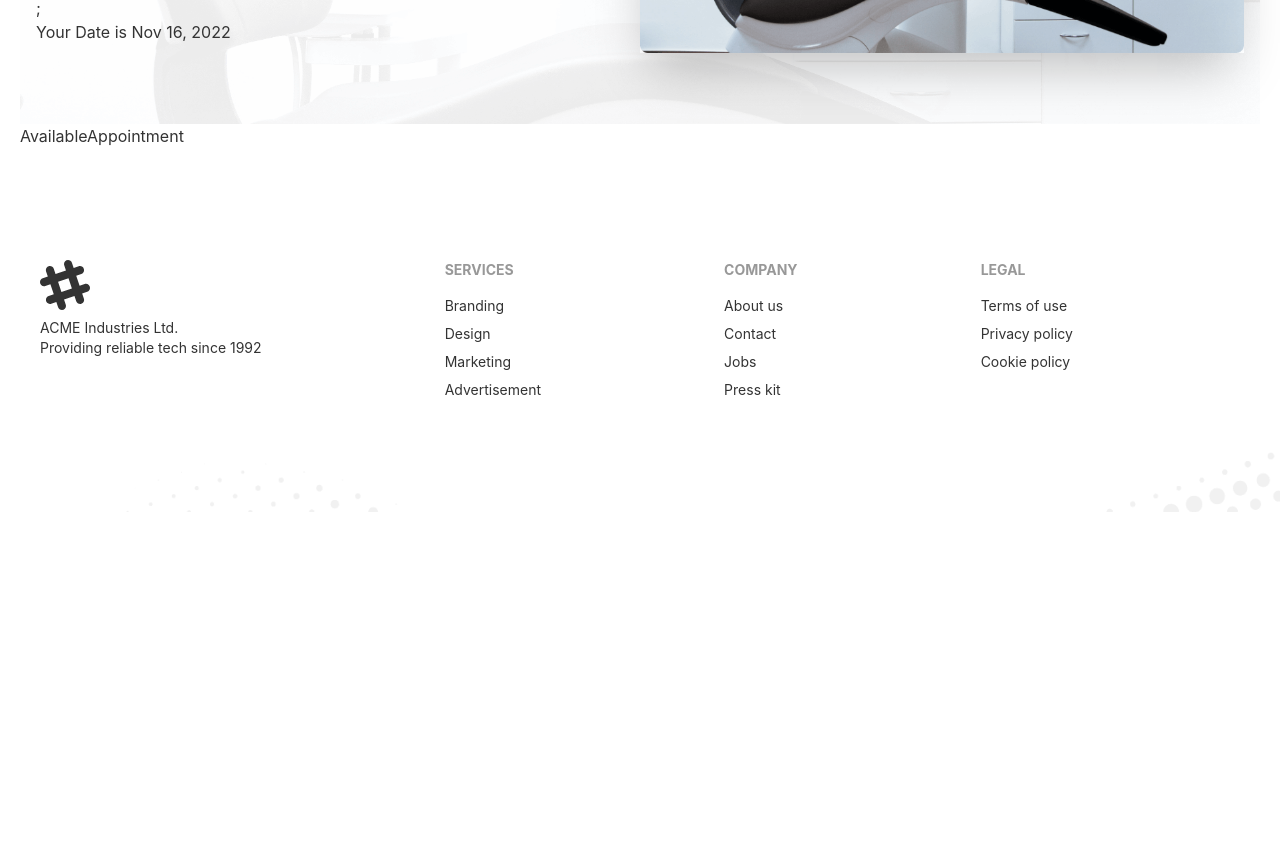
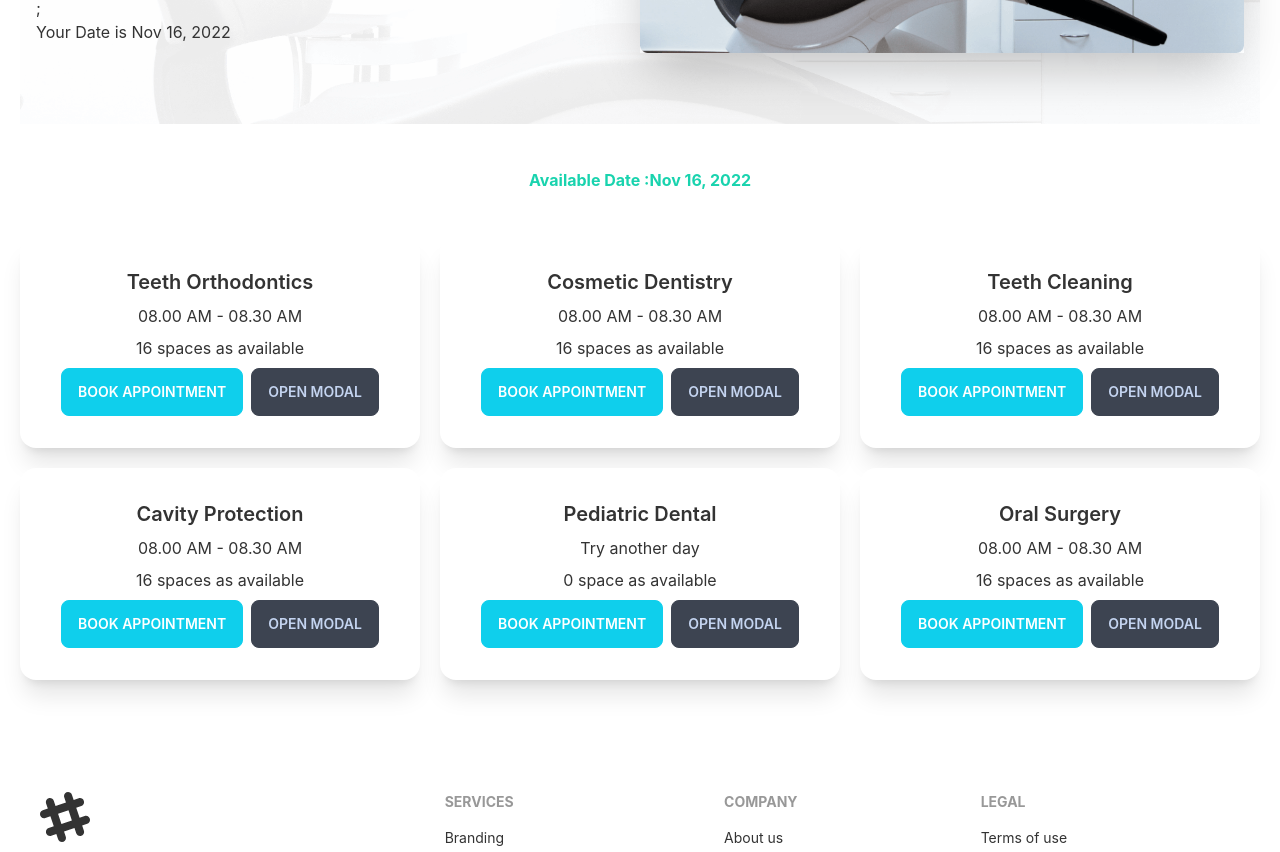
Before and after one commit to Elias-Gti/doctors-portal-app, a React (Create React App) app: page /appointment in a window 1280 px wide. Shown: the part 460-1312 px from the top of the page. Before the commit the page ends 972 px from the top, so only its background shows below. Built offline with nearby package versions, Linux system fonts and the light colour scheme.

Commit message:
modal start

```diff
--- /dev/null
+++ b/public/appointmentOptions.json
@@ -0,0 +1,118 @@
+[
+    {
+      "_id": 1,
+      "name": "Teeth Orthodontics",
+      "slots": [
+        "08.00 AM - 08.30 AM",
+        "08.30 AM - 09.00 AM",
+        "09.00 AM - 9.30 AM",
+        "09.30 AM - 10.00 AM",
+        "10.00 AM - 10.30 AM",
+        "10.30 AM - 11.00 AM",
+        "11.00 AM - 11.30 AM",
+        "11.30 AM - 12.00 AM",
+        "1.00 PM - 1.30 PM",
+        "1.30 PM - 2.00 PM",
+        "2.00 PM - 2.30 PM",
+        "2.30 PM - 3.00 PM",
+        "3.00 PM - 3.30 PM",
+        "3.30 PM - 4.00 PM",
+        "4.00 PM - 4.30 PM",
+        "4.30 PM - 5.00 PM"
+      ]
+    },
+    {
+      "_id": 2,
+      "name": "Cosmetic Dentistry",
+      "slots": [
+        "08.00 AM - 08.30 AM",
+        "08.30 AM - 09.00 AM",
+        "09.00 AM - 9.30 AM",
+        "09.30 AM - 10.00 AM",
+        "10.00 AM - 10.30 AM",
+        "10.30 AM - 11.00 AM",
+        "11.00 AM - 11.30 AM",
+        "11.30 AM - 12.00 AM",
+        "1.00 PM - 1.30 PM",
+        "1.30 PM - 2.00 PM",
+        "2.00 PM - 2.30 PM",
+        "2.30 PM - 3.00 PM",
+        "3.00 PM - 3.30 PM",
+        "3.30 PM - 4.00 PM",
+        "4.00 PM - 4.30 PM",
+        "4.30 PM - 5.00 PM"
+      ]
+    },
+    {
+      "_id": 3,
+      "name": "Teeth Cleaning",
+      "slots": [
+        "08.00 AM - 08.30 AM",
+        "08.30 AM - 09.00 AM",
+        "09.00 AM - 9.30 AM",
+        "09.30 AM - 10.00 AM",
+        "10.00 AM - 10.30 AM",
+        "10.30 AM - 11.00 AM",
+        "11.00 AM - 11.30 AM",
+        "11.30 AM - 12.00 AM",
+        "1.00 PM - 1.30 PM",
+        "1.30 PM - 2.00 PM",
+        "2.00 PM - 2.30 PM",
+        "2.30 PM - 3.00 PM",
+        "3.00 PM - 3.30 PM",
+        "3.30 PM - 4.00 PM",
+        "4.00 PM - 4.30 PM",
+        "4.30 PM - 5.00 PM"
+      ]
+    },
+    {
+      "_id": 4,
+      "name": "Cavity Protection",
+      "slots": [
+        "08.00 AM - 08.30 AM",
+        "08.30 AM - 09.00 AM",
+        "09.00 AM - 9.30 AM",
+        "09.30 AM - 10.00 AM",
+        "10.00 AM - 10.30 AM",
+        "10.30 AM - 11.00 AM",
+        "11.00 AM - 11.30 AM",
+        "11.30 AM - 12.00 AM",
+        "1.00 PM - 1.30 PM",
+        "1.30 PM - 2.00 PM",
+        "2.00 PM - 2.30 PM",
+        "2.30 PM - 3.00 PM",
+        "3.00 PM - 3.30 PM",
+        "3.30 PM - 4.00 PM",
+        "4.00 PM - 4.30 PM",
+        "4.30 PM - 5.00 PM"
+      ]
+    },
+    {
+      "_id": 5,
+      "name": "Pediatric Dental",
+      "slots": [
+      ]
+    },
+    {
+      "_id": 6,
+      "name": "Oral Surgery",
+      "slots": [
+        "08.00 AM - 08.30 AM",
+        "08.30 AM - 09.00 AM",
+        "09.00 AM - 9.30 AM",
+        "09.30 AM - 10.00 AM",
+        "10.00 AM - 10.30 AM",
+        "10.30 AM - 11.00 AM",
+        "11.00 AM - 11.30 AM",
+        "11.30 AM - 12.00 AM",
+        "1.00 PM - 1.30 PM",
+        "1.30 PM - 2.00 PM",
+        "2.00 PM - 2.30 PM",
+        "2.30 PM - 3.00 PM",
+        "3.00 PM - 3.30 PM",
+        "3.30 PM - 4.00 PM",
+        "4.00 PM - 4.30 PM",
+        "4.30 PM - 5.00 PM"
+      ]
+    }
+  ]
--- a/src/Pages/Appointment/Appointment/Appointment.js
+++ b/src/Pages/Appointment/Appointment/Appointment.js
@@ -1,12 +1,22 @@
-import React from 'react';
+import React, { useState } from 'react';
 import AppointmentBanner from '../AppointmentBanner/AppointmentBanner';
 import AvailableAppointment from '../AvailableAppointment/AvailableAppointment';
+import BookingModal from '../BookingModal/BookingModal';
 
 const Appointment = () => {
+    const [selectDate,setSelectedDate]=useState(new Date())
     return (
         <div className='mx-5'>
-            <AppointmentBanner></AppointmentBanner>
-            <AvailableAppointment></AvailableAppointment>
+            <AppointmentBanner
+            selectDate={selectDate}
+            setSelectedDate={setSelectedDate}
+            ></AppointmentBanner>
+
+            <AvailableAppointment
+            selectDate={selectDate}
+            ></AvailableAppointment>
+
+            <BookingModal></BookingModal>
         </div>
     );
 };
--- a/src/Pages/Appointment/AppointmentBanner/AppointmentBanner.js
+++ b/src/Pages/Appointment/AppointmentBanner/AppointmentBanner.js
@@ -1,12 +1,12 @@
-import React, { useState } from 'react';
+import React from 'react';
 import bg from '../../../assets/images/bg.png';
 import chair from '../../../assets/images/chair.png';
 import { format } from 'date-fns';
 import { DayPicker } from 'react-day-picker';
 
 
-const AppointmentBanner = () => {
-    const [selectDate,setSelectedDate]=useState(new Date())
+const AppointmentBanner = ({selectDate,setSelectedDate}) => {
+
     return (
         <div className="hero " style={{ backgroundImage: `url(${bg})` }}>
             <div className="hero-content flex-col py-20 lg:flex-row-reverse">
--- /dev/null
+++ b/src/Pages/Appointment/AppointmentOption/AppointmentOption.js
@@ -0,0 +1,20 @@
+import React from 'react';
+
+const AppointmentOption = ({ option }) => {
+    const { name, slots } = option;
+    return (
+        <div className="card bg-base-100  text-center shadow-xl">
+            <div className="card-body items-center">
+                <h2 className="card-title">{name}</h2>
+                <p>{slots.length>0 ? slots[0]:'Try another day'}</p>
+                <p>{slots.length} {slots.length>1 ?"spaces":"space"} as available</p>
+                <div className="card-actions justify-end">
+                    <button className="btn btn-primary text-white">Book Appointment</button>
+                    <label htmlFor="booking-modal" className="btn">open modal</label>
+                </div>
+            </div>
+        </div>
+    );
+};
+
+export default AppointmentOption;
--- a/src/Pages/Appointment/AvailableAppointment/AvailableAppointment.js
+++ b/src/Pages/Appointment/AvailableAppointment/AvailableAppointment.js
@@ -1,9 +1,22 @@
-import React from 'react';
+import React, { useEffect, useState } from 'react';
+import { format } from 'date-fns';
+import AppointmentOption from '../AppointmentOption/AppointmentOption';
 
-const AvailableAppointment = () => {
+const AvailableAppointment = ({selectDate}) => {
+    const [appointmentOption,setAppointmentOption]=useState([]);
+    useEffect(()=>{
+        fetch('appointmentOptions.json')
+        .then(res=>res.json())
+        .then(data=>setAppointmentOption(data))
+    },[])
     return (
         <div>
-            <p>AvailableAppointment</p>
+            <p className='text-center text-secondary font-bold my-11'>Available Date :{format(selectDate,'PP')}</p>
+            <div className='grid  lg:grid-cols-3 md:grid-cols-2 gap-5'>
+                {
+                    appointmentOption.map(option=><AppointmentOption key={option._id} option={option}></AppointmentOption>)
+                }
+            </div>
 
         </div>
     );
--- /dev/null
+++ b/src/Pages/Appointment/BookingModal/BookingModal.js
@@ -0,0 +1,20 @@
+import React from 'react';
+
+const BookingModal = () => {
+    return (
+        <div>
+
+            {/* Put this part before </body> tag */}
+            <input type="checkbox" id="booking-modal" className="modal-toggle" />
+            <div className="modal">
+                <div className="modal-box relative">
+                    <label htmlFor="booking-modal" className="btn btn-sm btn-circle absolute right-2 top-2">✕</label>
+                    <h3 className="text-lg font-bold">Congratulations random Internet user!</h3>
+                    <p className="py-4">You've been selected for a chance to get one year of subscription to use Wikipedia for free!</p>
+                </div>
+            </div>
+        </div>
+    );
+};
+
+export default BookingModal;
```
